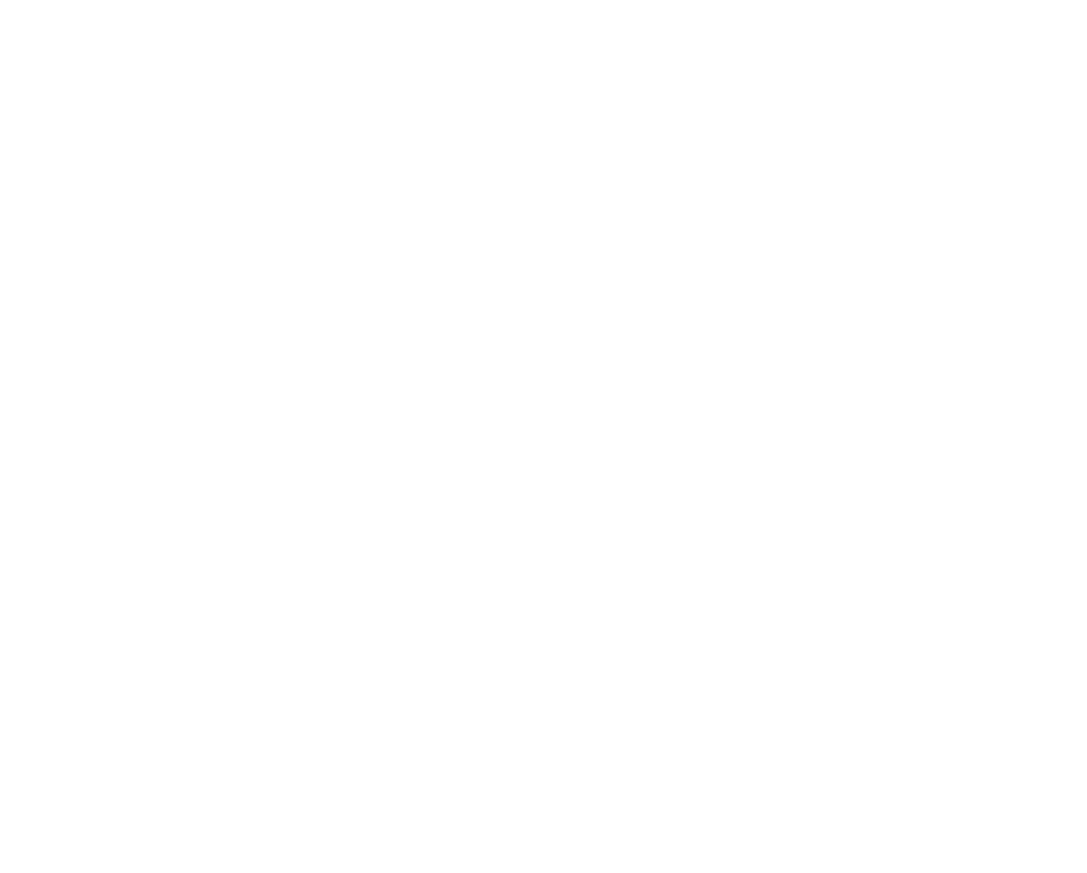
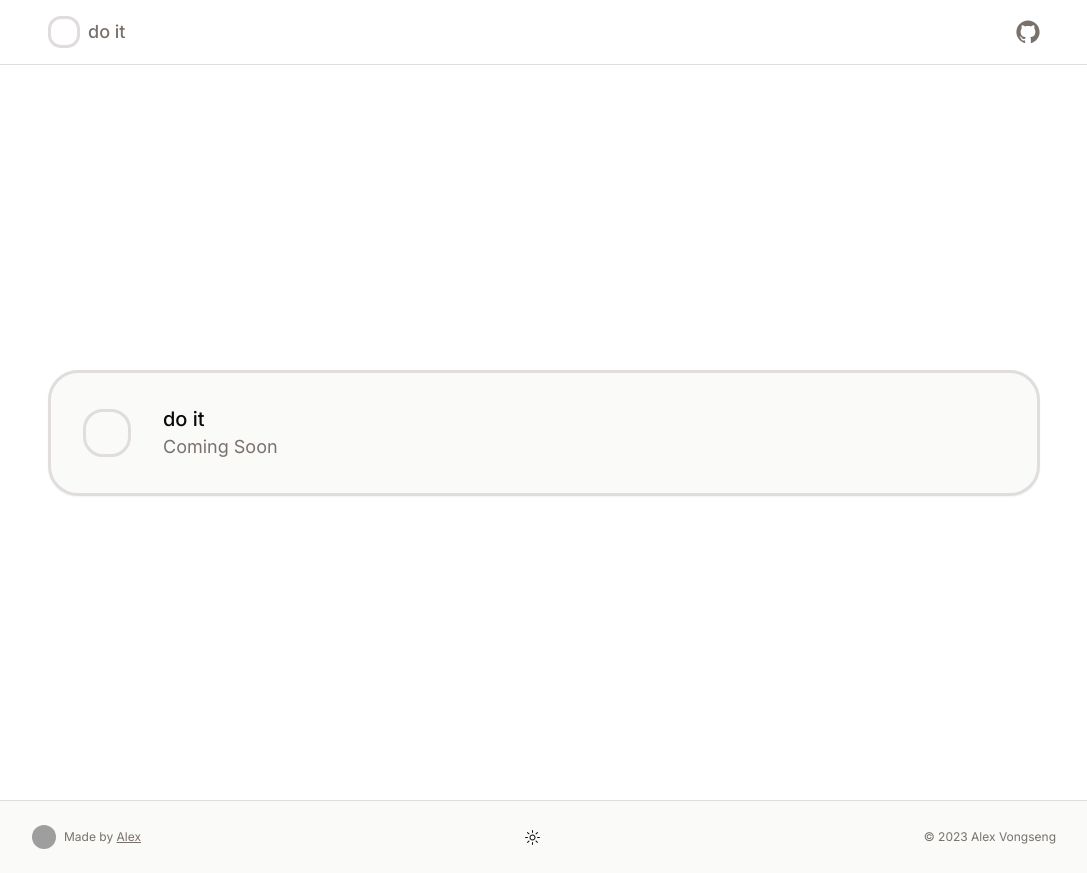
Before and after one commit to alex-von/do-it, a Next.js app: page / in a window 1280 px wide. Shown: the whole page, without its empty margins (96-1183 px from the left). Before the commit the page ends 800 px from the top, so only its background shows below. Built offline with nearby package versions, Linux system fonts and the light colour scheme; grey boxes are pictures that could not be loaded.

Commit message:
Created a coming soon page

```diff
--- a/app/globals.css
+++ b/app/globals.css
@@ -28,7 +28,7 @@
     --destructive: 0 84.2% 60.2%;
     --destructive-foreground: 60 9.1% 97.8%;
 
-    --border: 20 5.9% 90%;
+    --border: 20 5.9% 87%;
     --input: 20 5.9% 90%;
     --ring: 20 14.3% 4.1%;
 
@@ -60,7 +60,7 @@
     --destructive: 0 62.8% 30.6%;
     --destructive-foreground: 60 9.1% 97.8%;
 
-    --border: 12 6.5% 15.1%;
+    --border: 12 6.5% 35%;
     --input: 12 6.5% 15.1%;
     --ring: 24 5.7% 82.9%;
   }
--- a/app/layout.tsx
+++ b/app/layout.tsx
@@ -1,3 +1,4 @@
+import { Footer } from '@/components/footer'
 import './globals.css'
 import { ThemeProvider } from "@/components/theme-provider"
 
@@ -20,7 +21,8 @@
     <html lang="en">
       <body className={inter.className}>
         <ThemeProvider attribute="class" defaultTheme="system" enableSystem>
-            {children}
+          {children}
+          <Footer />
         </ThemeProvider>
       </body>
     </html>
--- a/app/page.tsx
+++ b/app/page.tsx
@@ -1,8 +1,28 @@
+'use client'
 
+import Nav from '@/components/nav'
+import { Card } from '@/components/ui/card'
+import { Checkbox } from '@/components/ui/checkbox'
+import { useState } from 'react'
 export default function Home() {
+  const [checked, setChecked] = useState(false)
+
   return (
-    <main className='flex flex-col min-h-screen p-4 justify-center'>
-
+    <main className='flex flex-col min-h-screen'>
+      <Nav />
+      <div className='flex flex-col justify-center max-w-5xl mx-auto flex-grow w-full px-4'>
+        <Card className='flex items-center bg-primary-foreground gap-4 md:gap-8 p-4 md:p-8 border-[3px] rounded-3xl md:rounded-[30px] '>
+          <Checkbox
+            checked={checked}
+            onCheckedChange={() => setChecked(!checked)}
+            className='w-9 md:w-12 h-9 md:h-12 rounded-[13px] md:rounded-[20px] border-[3px]'
+          />
+          <div>
+            <h3 className={`md:text-xl font-medium ${checked ? 'line-through' : ''}`}>do it</h3>
+            <p className='text-sm md:text-lg text-muted-foreground'>Coming Soon</p>
+          </div>
+        </Card>
+      </div>
     </main>
   )
 }
--- /dev/null
+++ b/components/footer.tsx
@@ -0,0 +1,25 @@
+import { Avatar, AvatarFallback, AvatarImage } from '@/components/ui/avatar'
+import Link from 'next/link'
+import { ThemeToggle } from './theme-toggle'
+
+export const Footer = () => {
+    return (
+        <footer className="border-t p-4 sticky bg-primary-foreground">
+            <div className="flex justify-between max-w-5xl mx-auto items-center">
+                <div className='flex gap-2 items-center text-muted-foreground'>
+                    <Avatar className='aspect-square w-6 h-6'>
+                        <AvatarImage src="https://github.com/alex-von.png" alt="Alex Vongseng" />
+                        <AvatarFallback>AV</AvatarFallback>
+                    </Avatar>
+                    <p className="text-semibold text-xs">
+                        Made by <Link className="underline" href="https://github.com/alex-von" target='_blank'>Alex</Link>
+                    </p>
+                </div>
+                <ThemeToggle />
+                <p className="text-xs text-muted-foreground">
+                    © 2023 Alex Vongseng
+                </p>
+            </div>
+        </footer>
+    )
+}
--- /dev/null
+++ b/components/nav.tsx
@@ -0,0 +1,22 @@
+import { GitHubLogoIcon } from "@radix-ui/react-icons"
+import Link from 'next/link'
+
+const Nav = () => {
+  return (
+    <nav className='flex justify-between border-b py-4'>
+        <div className="flex justify-between items-center max-w-5xl mx-auto px-4 flex-grow">
+            <div className='flex items-center gap-2'>
+                <div className='w-8 h-8 border-[3px] rounded-[13px]' />
+                <h1 className='text-lg font-medium text-muted-foreground'>do it</h1>
+            </div>
+            <div>
+                <Link href="http://github.com/alex-von/do-it.git" target="_blank">
+                    <GitHubLogoIcon className='w-6 h-6 text-muted-foreground' />
+                </Link>
+            </div>
+        </div>
+    </nav>
+  )
+}
+
+export default Nav
--- /dev/null
+++ b/components/theme-toggle.tsx
@@ -0,0 +1,25 @@
+"use client";
+
+import * as React from "react";
+import { useTheme } from "next-themes";
+import { Button } from "@/components/ui/button";
+import { SunIcon, MoonIcon } from "@radix-ui/react-icons";
+
+export function ThemeToggle() {
+  const { theme, setTheme } = useTheme();
+  const isDarkMode = theme === "dark";
+
+  const toggleTheme = () => {
+    setTheme(isDarkMode ? "light" : "dark");
+  };
+
+  return (
+    <Button variant="ghost"  onClick={toggleTheme}>
+      {isDarkMode ? (
+          <MoonIcon className="" />
+      ) : (
+          <SunIcon className=" dark:text-white" />
+      )}
+    </Button>
+  );
+}
--- /dev/null
+++ b/components/ui/avatar.tsx
@@ -0,0 +1,50 @@
+"use client"
+
+import * as React from "react"
+import * as AvatarPrimitive from "@radix-ui/react-avatar"
+
+import { cn } from "@/lib/utils"
+
+const Avatar = React.forwardRef<
+  React.ElementRef<typeof AvatarPrimitive.Root>,
+  React.ComponentPropsWithoutRef<typeof AvatarPrimitive.Root>
+>(({ className, ...props }, ref) => (
+  <AvatarPrimitive.Root
+    ref={ref}
+    className={cn(
+      "relative flex h-10 w-10 shrink-0 overflow-hidden rounded-full",
+      className
+    )}
+    {...props}
+  />
+))
+Avatar.displayName = AvatarPrimitive.Root.displayName
+
+const AvatarImage = React.forwardRef<
+  React.ElementRef<typeof AvatarPrimitive.Image>,
+  React.ComponentPropsWithoutRef<typeof AvatarPrimitive.Image>
+>(({ className, ...props }, ref) => (
+  <AvatarPrimitive.Image
+    ref={ref}
+    className={cn("aspect-square h-full w-full", className)}
+    {...props}
+  />
+))
+AvatarImage.displayName = AvatarPrimitive.Image.displayName
+
+const AvatarFallback = React.forwardRef<
+  React.ElementRef<typeof AvatarPrimitive.Fallback>,
+  React.ComponentPropsWithoutRef<typeof AvatarPrimitive.Fallback>
+>(({ className, ...props }, ref) => (
+  <AvatarPrimitive.Fallback
+    ref={ref}
+    className={cn(
+      "flex h-full w-full items-center justify-center rounded-full bg-muted",
+      className
+    )}
+    {...props}
+  />
+))
+AvatarFallback.displayName = AvatarPrimitive.Fallback.displayName
+
+export { Avatar, AvatarImage, AvatarFallback }
--- /dev/null
+++ b/components/ui/button.tsx
@@ -0,0 +1,56 @@
+import * as React from "react"
+import { Slot } from "@radix-ui/react-slot"
+import { cva, type VariantProps } from "class-variance-authority"
+
+import { cn } from "@/lib/utils"
+
+const buttonVariants = cva(
+  "inline-flex items-center justify-center rounded-md text-sm font-medium ring-offset-background transition-colors focus-visible:outline-none focus-visible:ring-2 focus-visible:ring-ring focus-visible:ring-offset-2 disabled:pointer-events-none disabled:opacity-50",
+  {
+    variants: {
+      variant: {
+        default: "bg-primary text-primary-foreground hover:bg-primary/90",
+        destructive:
+          "bg-destructive text-destructive-foreground hover:bg-destructive/90",
+        outline:
+          "border border-input bg-background hover:bg-accent hover:text-accent-foreground",
+        secondary:
+          "bg-secondary text-secondary-foreground hover:bg-secondary/80",
+        ghost: "hover:bg-accent hover:text-accent-foreground",
+        link: "text-primary underline-offset-4 hover:underline",
+      },
+      size: {
+        default: "h-10 px-4 py-2",
+        sm: "h-9 rounded-md px-3",
+        lg: "h-11 rounded-md px-8",
+        icon: "h-10 w-10",
+      },
+    },
+    defaultVariants: {
+      variant: "default",
+      size: "default",
+    },
+  }
+)
+
+export interface ButtonProps
+  extends React.ButtonHTMLAttributes<HTMLButtonElement>,
+    VariantProps<typeof buttonVariants> {
+  asChild?: boolean
+}
+
+const Button = React.forwardRef<HTMLButtonElement, ButtonProps>(
+  ({ className, variant, size, asChild = false, ...props }, ref) => {
+    const Comp = asChild ? Slot : "button"
+    return (
+      <Comp
+        className={cn(buttonVariants({ variant, size, className }))}
+        ref={ref}
+        {...props}
+      />
+    )
+  }
+)
+Button.displayName = "Button"
+
+export { Button, buttonVariants }
--- /dev/null
+++ b/components/ui/card.tsx
@@ -0,0 +1,79 @@
+import * as React from "react"
+
+import { cn } from "@/lib/utils"
+
+const Card = React.forwardRef<
+  HTMLDivElement,
+  React.HTMLAttributes<HTMLDivElement>
+>(({ className, ...props }, ref) => (
+  <div
+    ref={ref}
+    className={cn(
+      "rounded-lg border bg-card text-card-foreground shadow-sm",
+      className
+    )}
+    {...props}
+  />
+))
+Card.displayName = "Card"
+
+const CardHeader = React.forwardRef<
+  HTMLDivElement,
+  React.HTMLAttributes<HTMLDivElement>
+>(({ className, ...props }, ref) => (
+  <div
+    ref={ref}
+    className={cn("flex flex-col space-y-1.5 p-6", className)}
+    {...props}
+  />
+))
+CardHeader.displayName = "CardHeader"
+
+const CardTitle = React.forwardRef<
+  HTMLParagraphElement,
+  React.HTMLAttributes<HTMLHeadingElement>
+>(({ className, ...props }, ref) => (
+  <h3
+    ref={ref}
+    className={cn(
+      "text-2xl font-semibold leading-none tracking-tight",
+      className
+    )}
+    {...props}
+  />
+))
+CardTitle.displayName = "CardTitle"
+
+const CardDescription = React.forwardRef<
+  HTMLParagraphElement,
+  React.HTMLAttributes<HTMLParagraphElement>
+>(({ className, ...props }, ref) => (
+  <p
+    ref={ref}
+    className={cn("text-sm text-muted-foreground", className)}
+    {...props}
+  />
+))
+CardDescription.displayName = "CardDescription"
+
+const CardContent = React.forwardRef<
+  HTMLDivElement,
+  React.HTMLAttributes<HTMLDivElement>
+>(({ className, ...props }, ref) => (
+  <div ref={ref} className={cn("p-6 pt-0", className)} {...props} />
+))
+CardContent.displayName = "CardContent"
+
+const CardFooter = React.forwardRef<
+  HTMLDivElement,
+  React.HTMLAttributes<HTMLDivElement>
+>(({ className, ...props }, ref) => (
+  <div
+    ref={ref}
+    className={cn("flex items-center p-6 pt-0", className)}
+    {...props}
+  />
+))
+CardFooter.displayName = "CardFooter"
+
+export { Card, CardHeader, CardFooter, CardTitle, CardDescription, CardContent }
--- /dev/null
+++ b/components/ui/checkbox.tsx
@@ -0,0 +1,30 @@
+"use client"
+
+import * as React from "react"
+import * as CheckboxPrimitive from "@radix-ui/react-checkbox"
+import { Check } from "lucide-react"
+
+import { cn } from "@/lib/utils"
+
+const Checkbox = React.forwardRef<
+  React.ElementRef<typeof CheckboxPrimitive.Root>,
+  React.ComponentPropsWithoutRef<typeof CheckboxPrimitive.Root>
+>(({ className, ...props }, ref) => (
+  <CheckboxPrimitive.Root
+    ref={ref}
+    className={cn(
+      "peer h-4 w-4 shrink-0 rounded-sm border ring-offset-background focus-visible:outline-none focus-visible:ring-2 focus-visible:ring-ring focus-visible:ring-offset-2 disabled:cursor-not-allowed disabled:opacity-50 data-[state=checked]:bg-primary data-[state=checked]:text-primary-foreground data-[state=checked]:border-primary",
+      className
+    )}
+    {...props}
+  >
+    <CheckboxPrimitive.Indicator
+      className={cn("flex items-center justify-center text-current")}
+    >
+      <Check className="h-4 w-4" />
+    </CheckboxPrimitive.Indicator>
+  </CheckboxPrimitive.Root>
+))
+Checkbox.displayName = CheckboxPrimitive.Root.displayName
+
+export { Checkbox }
--- a/package.json
+++ b/package.json
@@ -9,7 +9,10 @@
     "lint": "next lint"
   },
   "dependencies": {
+    "@radix-ui/react-avatar": "^1.0.3",
+    "@radix-ui/react-checkbox": "^1.0.4",
     "@radix-ui/react-icons": "^1.3.0",
+    "@radix-ui/react-slot": "^1.0.2",
     "@types/node": "20.5.4",
     "@types/react": "18.2.21",
     "@types/react-dom": "18.2.7",
```
Also changed, not shown: 1 other file (tests, documents, lock files or other folders).
